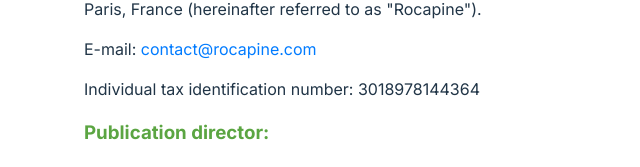
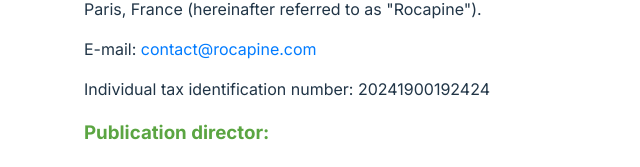
Before and after one commit to Rocapine/website, a React (Vite) app: page /terms in a window 1280 px wide. Shown: the part 572-739 px from the top of the page, without its empty margins (316-956 px from the left). Built offline with nearby package versions, Linux system fonts and the light colour scheme.

Commit message:
Fix tax number

```diff
--- a/src/Terms.tsx
+++ b/src/Terms.tsx
@@ -7,7 +7,7 @@
         <h2>Legal information</h2>
         <p>The website "<a href="https://rocapine.com/">https://rocapine.com/</a>” (hereinafter referred to as the "Website") is owned by ROCAPINE SAS, a simplified joint stock company with share capital of 1,500 euros, entered on the Paris Trade and Companies Register under number 929 934 503, having its registered office at 5 rue Gérando, 75009 Paris, France (hereinafter referred to as "Rocapine").</p>
         <p>E-mail: <a href="mailto:contact@rocapine.com">contact@rocapine.com</a></p>
-        <p>Individual tax identification number: 3018978144364</p>
+        <p>Individual tax identification number: 20241900192424</p>
 
         <h3>Publication director:</h3>
         <p>The publication director of the Website is Mr. Stanislas Marchand.</p>
```
